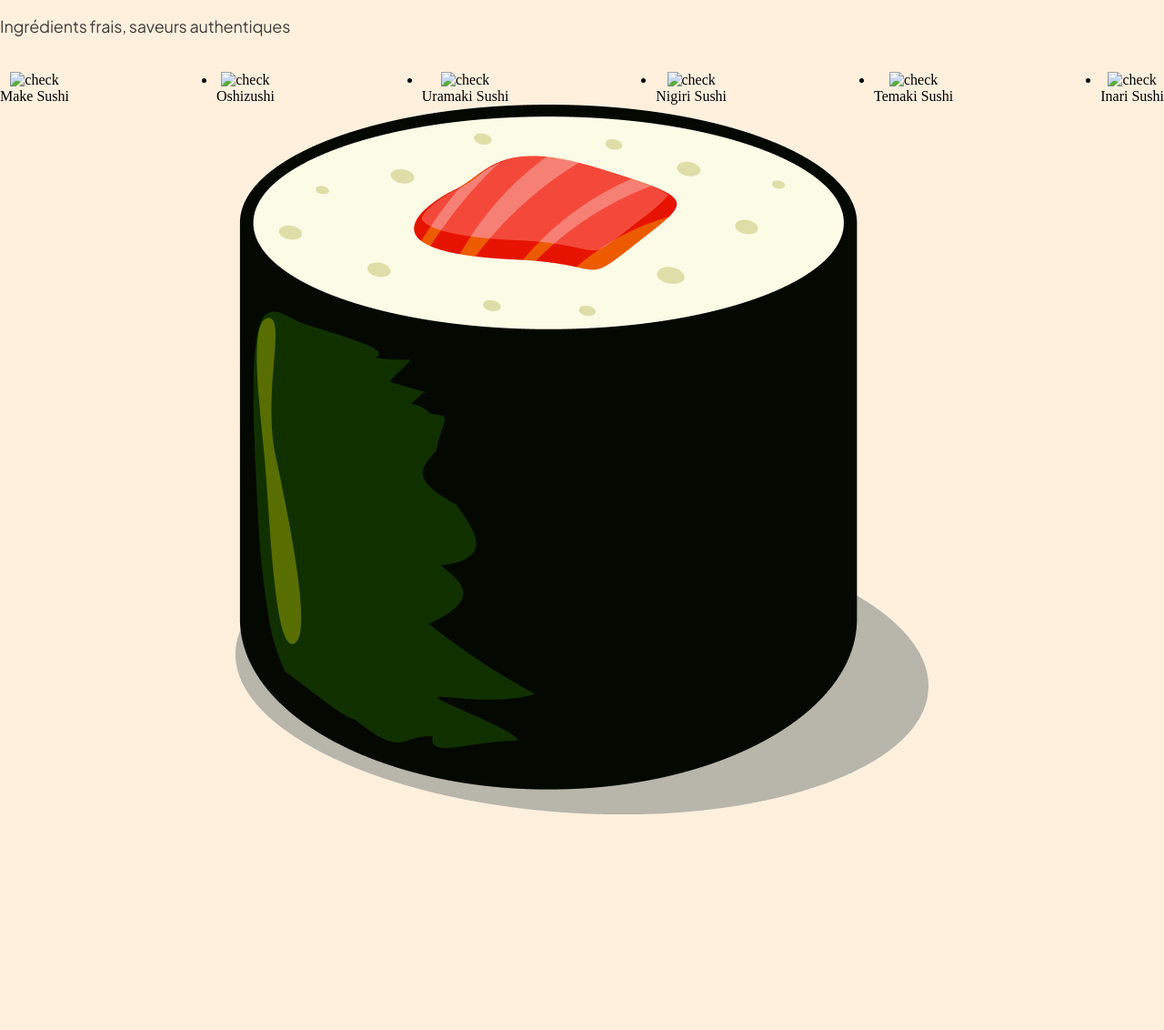
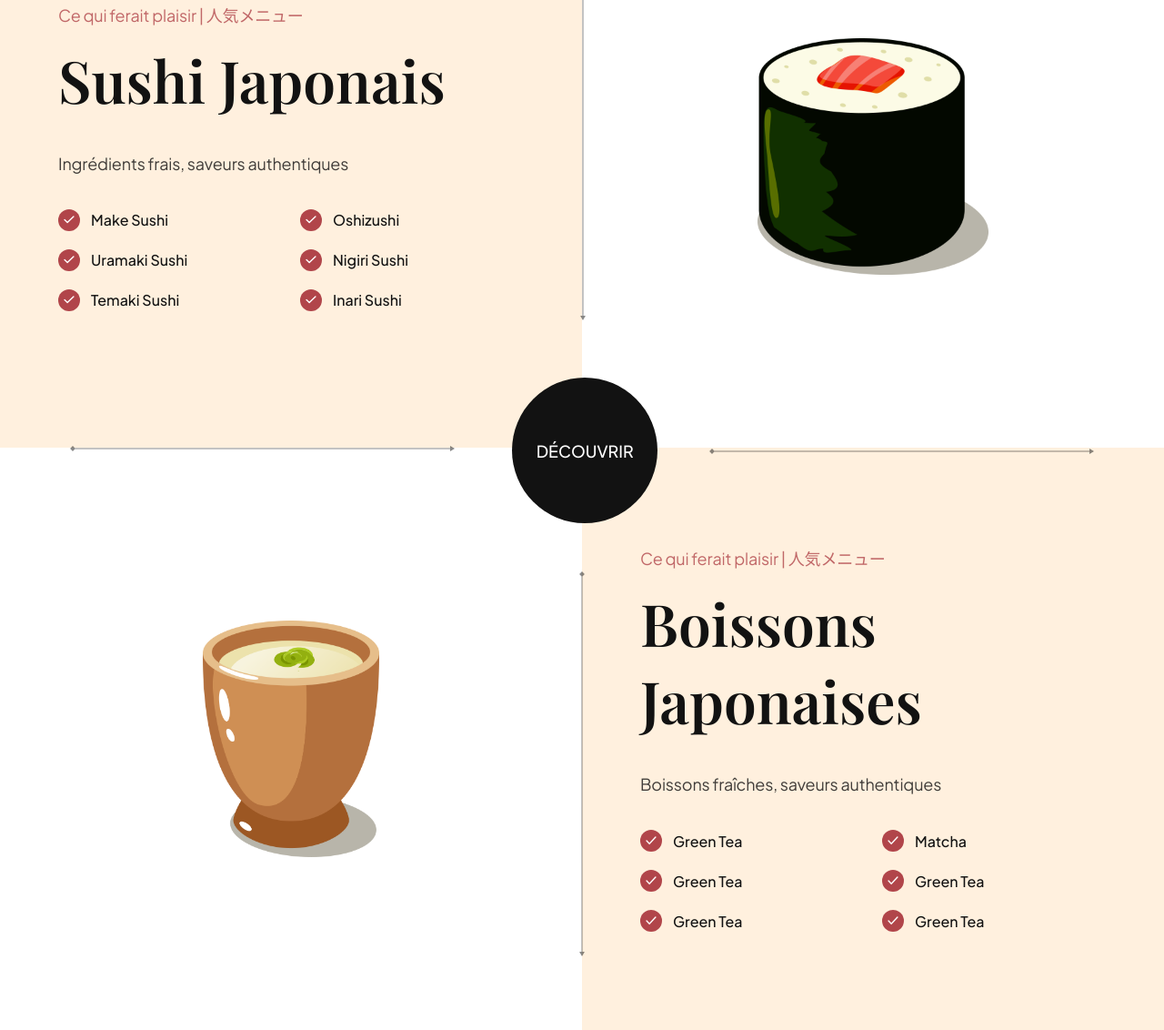
Before and after one commit to Joranvnp/Sushi-site, a website built with Vite: page index.html in a window 1280 px wide. Shown: the part 2639-3771 px from the top of the page at 91% size. Before the commit the page ends 3534 px from the top, so only its background shows below. Built offline with nearby package versions, Linux system fonts and the light colour scheme; files whose address does not match are found by name.

Commit message:
Add trending section

```diff
--- a/css/sections/trending.css
+++ b/css/sections/trending.css
@@ -0,0 +1,162 @@
+.trending {
+  position: relative;
+
+  display: flex;
+  flex-direction: column;
+  overflow: hidden;
+}
+
+.trending__discover {
+}
+
+.trending-sushi,
+.trending-drinks {
+  width: 100%;
+
+  min-height: 640px;
+
+  display: flex;
+  flex-direction: row;
+}
+
+.trending__content {
+  flex: 1;
+  display: flex;
+  justify-content: center;
+  flex-direction: column;
+
+  padding: 32px 64px;
+}
+
+.trending__list {
+  list-style: none;
+  flex-wrap: wrap;
+  gap: 20px;
+}
+
+.trending__list li {
+  flex: 1;
+  display: flex;
+  align-items: center;
+  flex-direction: row;
+  gap: 12px;
+
+  min-width: 210px;
+}
+
+.trending__icon {
+  width: 24px;
+  height: 24px;
+
+  background-color: var(--primary-color);
+  border-radius: 100%;
+}
+
+.trending__icon img {
+  width: 50%;
+  height: 50%;
+  object-fit: contain;
+}
+
+.trending__list p {
+  flex: 1;
+  font-size: 16px;
+  font-weight: 500;
+  font-family: var(--plus-jakarta-sans);
+
+  color: var(--secondary-color);
+}
+
+.trending__image {
+  flex: 1;
+
+  position: relative;
+  padding: 32px 64px;
+
+  background-color: var(--color-white);
+  background-repeat: no-repeat;
+  background-size: contain;
+  background-position: center;
+}
+
+.trending-sushi .trending__image {
+  background-image: url("../assets/japanese_sushi.png");
+}
+
+.trending-drinks .trending__image {
+  background-image: url("../assets/japanese_drinks.png");
+}
+
+.trending__image img {
+  width: 254px;
+  height: 260px;
+  object-fit: contain;
+}
+
+.trending__discover {
+  position: absolute;
+  top: 44%;
+  left: 44%;
+  z-index: 1;
+
+  width: 160px;
+  height: 160px;
+
+  background-color: var(--secondary-color);
+  border-radius: 100%;
+
+  display: flex;
+  justify-content: center;
+  align-items: center;
+}
+
+.trending__discover p {
+  color: #fff;
+  text-transform: uppercase;
+
+  font-size: 18px;
+  font-weight: 500;
+  font-family: var(--plus-jakarta-sans);
+}
+
+/* Arrows */
+.trending__arrow {
+  position: absolute;
+  z-index: 1;
+}
+
+.trending__arrow img {
+  object-fit: contain;
+}
+
+.trending__arrow-left {
+  left: -2.5px;
+  top: 12%;
+}
+
+.trending__arrow-left img,
+.trending__arrow-top img {
+  width: auto;
+  height: 100%;
+}
+
+.trending__arrow-top {
+  top: -10.5px;
+  left: 12%;
+}
+
+.trending__arrow-bottom {
+  bottom: -6.5px;
+  right: 12%;
+}
+
+.trending__arrow-bottom img,
+.trending__arrow-right img {
+  width: 100%;
+  height: auto;
+}
+
+.trending__arrow-right {
+  right: -2.5px;
+  bottom: 12%;
+}
--- a/index.html
+++ b/index.html
@@ -213,8 +213,9 @@
     </section>
 
     <section class="trending" id="food">
+      <section class="trending-sushi">
         <div class="trending__content" data-aos="fade-right">
-        <p class="sushi__subtitle">Qu'est-ce qui tend | 人気メニュー</p>
+          <p class="sushi__subtitle">Ce qui ferait plaisir | 人気メニュー</p>
           <h3 class="sushi__title">Sushi Japonais</h3>
           <p class="sushi__description">
             Ingrédients frais, saveurs authentiques
@@ -223,42 +224,42 @@
           <ul class="trending__list flex-between">
             <li>
               <div class="trending__icon flex-center">
-              <img src="assets/check.png" alt="check" />
+                <img src="assets/check.svg" alt="check" />
               </div>
               <p>Make Sushi</p>
             </li>
 
             <li>
               <div class="trending__icon flex-center">
-              <img src="assets/check.png" alt="check" />
+                <img src="assets/check.svg" alt="check" />
               </div>
               <p>Oshizushi</p>
             </li>
 
             <li>
               <div class="trending__icon flex-center">
-              <img src="assets/check.png" alt="check" />
+                <img src="assets/check.svg" alt="check" />
               </div>
               <p>Uramaki Sushi</p>
             </li>
 
             <li>
               <div class="trending__icon flex-center">
-              <img src="assets/check.png" alt="check" />
+                <img src="assets/check.svg" alt="check" />
               </div>
               <p>Nigiri Sushi</p>
             </li>
 
             <li>
               <div class="trending__icon flex-center">
-              <img src="assets/check.png" alt="check" />
+                <img src="assets/check.svg" alt="check" />
               </div>
               <p>Temaki Sushi</p>
             </li>
 
             <li>
               <div class="trending__icon flex-center">
-              <img src="assets/check.png" alt="check" />
+                <img src="assets/check.svg" alt="check" />
               </div>
               <p>Inari Sushi</p>
             </li>
@@ -268,8 +269,85 @@
         <div class="trending__image flex-center">
           <img src="assets/sushi-5.png" alt="sushi 5" data-aos="fade-left" />
 
-        <div class=""></div>
+          <div class="trending__arrow trending__arrow-left flex-center">
+            <img src="assets/arrow-vertical.svg" alt="arrow-vertical" />
           </div>
+
+          <div class="trending__arrow trending__arrow-bottom flex-center">
+            <img src="assets/arrow-horizontal.svg" alt="arrow-horizontal" />
+          </div>
+        </div>
+      </section>
+
+      <div class="trending__discover" data-aos="zoom-in">
+        <p>Découvrir</p>
+      </div>
+
+      <section class="trending-drinks">
+        <div class="trending__image flex-center">
+          <img src="assets/sushi-4.png" alt="sushi-4" data-aos="fade-right" />
+
+          <div class="trending__arrow trending__arrow-top">
+            <img src="assets/arrow-horizontal.svg" alt="arrow horizontal" />
+          </div>
+
+          <div class="trending__arrow trending__arrow-right">
+            <img src="assets/arrow-vertical.svg" alt="arrow vertical" />
+          </div>
+        </div>
+
+        <div class="trending__content" data-aos="fade-left">
+          <p class="sushi__subtitle">Ce qui ferait plaisir | 人気メニュー</p>
+          <h3 class="sushi__title">Boissons Japonaises</h3>
+          <p class="sushi__description">
+            Boissons fraîches, saveurs authentiques
+          </p>
+
+          <ul class="trending__list flex-between">
+            <li>
+              <div class="trending__icon flex-center">
+                <img src="assets/check.svg" alt="check" />
+              </div>
+              <p>Green Tea</p>
+            </li>
+
+            <li>
+              <div class="trending__icon flex-center">
+                <img src="assets/check.svg" alt="check" />
+              </div>
+              <p>Matcha</p>
+            </li>
+
+            <li>
+              <div class="trending__icon flex-center">
+                <img src="assets/check.svg" alt="check" />
+              </div>
+              <p>Green Tea</p>
+            </li>
+
+            <li>
+              <div class="trending__icon flex-center">
+                <img src="assets/check.svg" alt="check" />
+              </div>
+              <p>Green Tea</p>
+            </li>
+
+            <li>
+              <div class="trending__icon flex-center">
+                <img src="assets/check.svg" alt="check" />
+              </div>
+              <p>Green Tea</p>
+            </li>
+
+            <li>
+              <div class="trending__icon flex-center">
+                <img src="assets/check.svg" alt="check" />
+              </div>
+              <p>Green Tea</p>
+            </li>
+          </ul>
+        </div>
+      </section>
     </section>
 
     <script type="module" src="js/script.js"></script>
```
Lines whose indentation alone changed are shown as unchanged.
